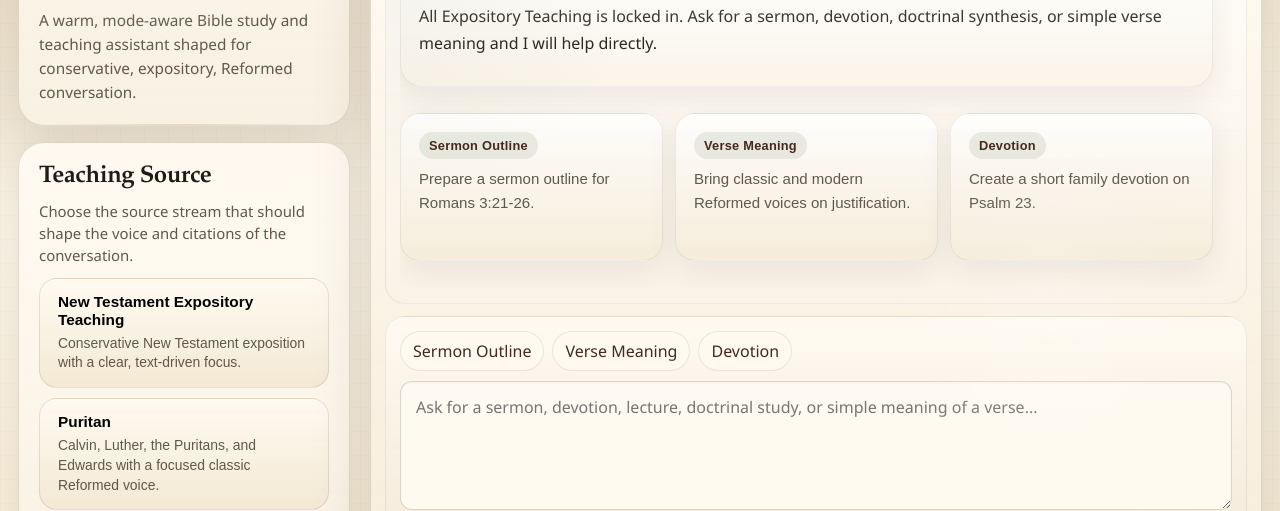
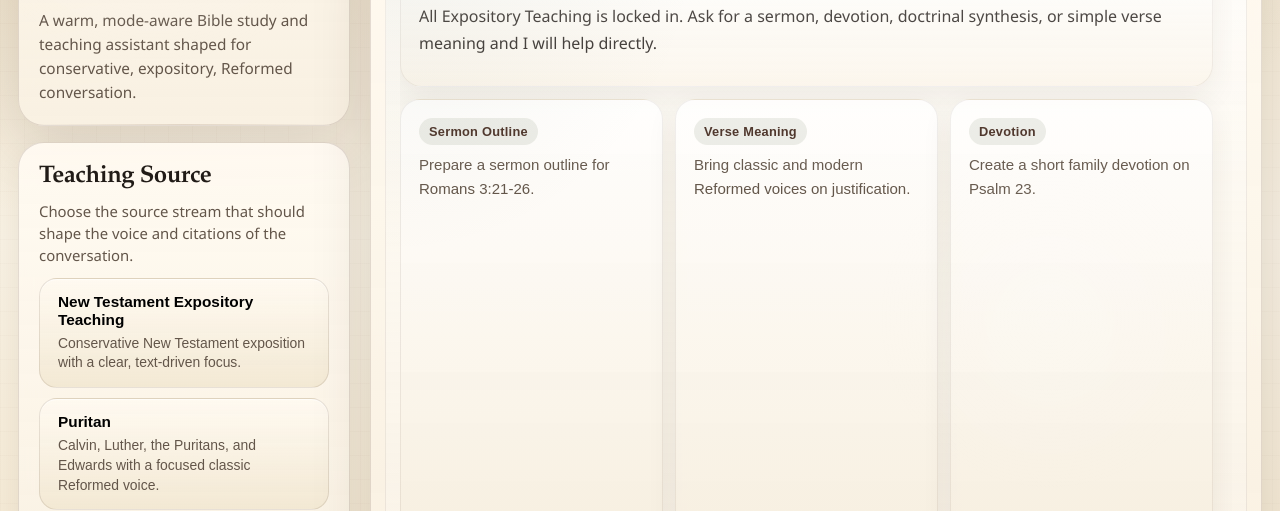
Before and after one commit to Drhany77/expository-bible-teaching, a website: page public/index.html in a window 1280 px wide. Shown: the part 289-800 px from the top of the page. Drawn offline with Linux system fonts and the light colour scheme; no server answers.

Commit message:
Fill empty chat layout cleanly

```diff
--- a/public/styles.css
+++ b/public/styles.css
@@ -519,10 +519,6 @@ textarea {
     linear-gradient(180deg, rgba(255, 250, 241, 0.96), rgba(246, 236, 218, 0.92));
 }
 
-.chat-panel.is-empty {
-  flex: 0 0 auto;
-}
-
 .conversation-shell {
   position: relative;
   padding: 14px;
@@ -533,11 +529,6 @@ textarea {
   flex: 1;
   display: flex;
   min-height: 0;
-}
-
-.chat-panel.is-empty .conversation-shell {
-  flex: 0 0 auto;
-  min-height: 360px;
 }
 
 .conversation-shell::before {
@@ -562,7 +553,10 @@ textarea {
 }
 
 .message-list.show-intro {
-  justify-content: flex-start;
+  display: grid;
+  grid-template-rows: auto minmax(0, 1fr);
+  align-content: stretch;
+  gap: 12px;
 }
 
 .message {
@@ -601,8 +595,11 @@ textarea {
   display: grid;
   grid-template-columns: repeat(3, minmax(0, 1fr));
   gap: 12px;
-  margin-top: 8px;
-  padding-top: 6px;
+  margin-top: 0;
+  padding-top: 0;
+  min-height: 100%;
+  align-content: stretch;
+  grid-auto-rows: 1fr;
 }
 
 .intro-card {
@@ -610,7 +607,8 @@ textarea {
   flex-direction: column;
   align-items: flex-start;
   gap: 8px;
-  min-height: 148px;
+  min-height: 0;
+  height: 100%;
   padding: 18px;
   border: 1px solid rgba(67, 41, 30, 0.08);
   border-radius: 20px;
@@ -766,12 +764,9 @@ html[dir="rtl"] .brand-signoff {
     min-height: auto;
   }
 
-  .chat-panel.is-empty .conversation-shell {
-    min-height: auto;
-  }
-
   .intro-grid {
     grid-template-columns: 1fr;
+    min-height: auto;
   }
 
   .hero-select {
```
